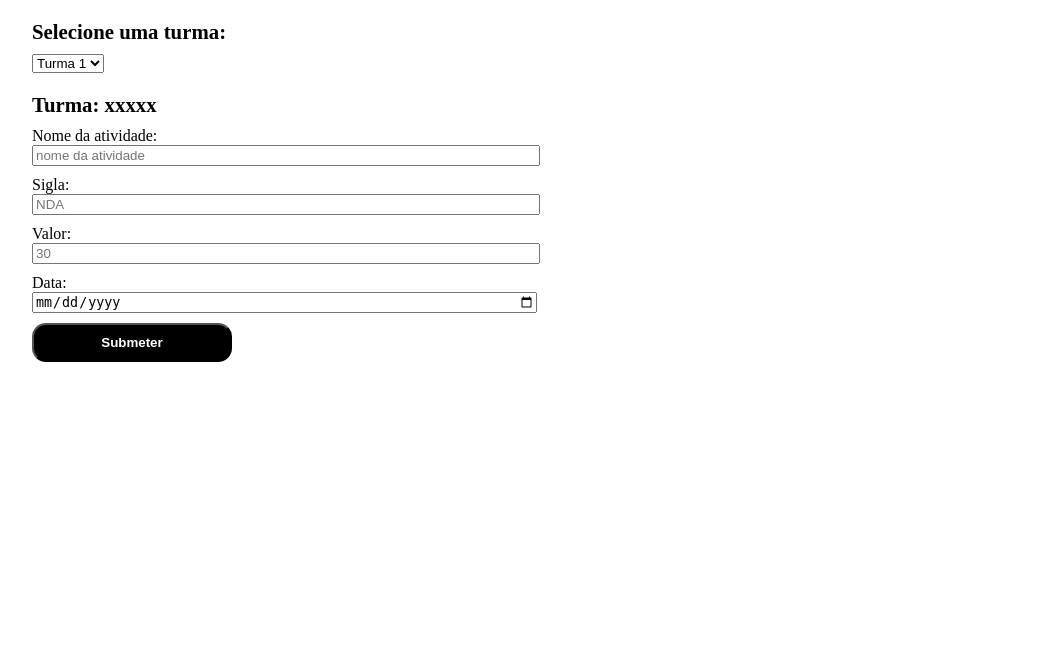
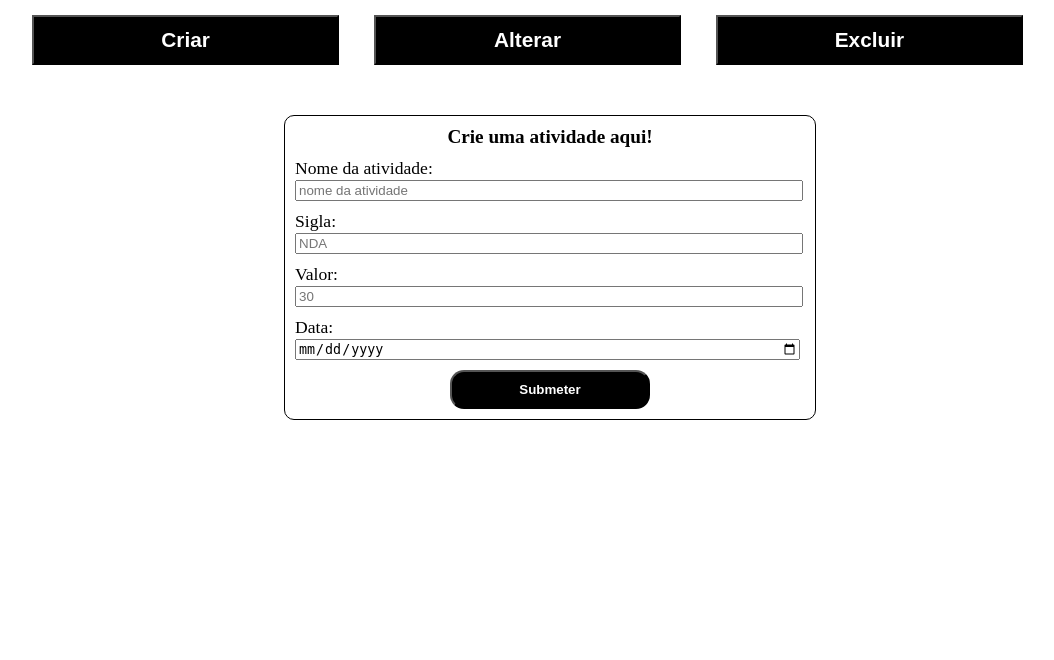
Before and after one commit to Gabrie1Alves/Sistema-de-Gerenciamento-de-Dados-Voltado-Para-Institui-es-de-Ensino, a PHP site: page /atividade-avaliativa.php in a window 1280 px wide. Shown: the part 62-722 px from the top of the page, without its empty margins (96-1150 px from the left). Run offline with PHP 8.4, Linux system fonts and the light colour scheme.

Commit message:
Criação de página de atividade avaliativa + seleção de turma

```diff
--- a/css/todos/professor.css
+++ b/css/todos/professor.css
@@ -15,9 +15,52 @@
     font-weight: 700;
     border-radius: 14px;
     background-color: black;
+    margin-left: calc(50% - 100px);
 }
 .d-none{
     display: none;
 }
+form{
+    width: 510px;
+    padding: 10px;
+    margin-top: 50px;
+    font-size: 1.1rem;
+    border-radius: 10px;
+    border: 1px solid black;
+    margin-left: calc(50% - 260px);
+}
+p{
+    font-weight: 600;
+    font-size: 1.2rem;
+    text-align: center;
+    padding-bottom: 10px;
+}
+.d-none{
+    display: none;
+}
+.p-b{
+    padding-bottom: 10px;
+}
+/* __________________ATIVIDADE AVALIATIVA___________________ */
+.selecao{
+    margin: 15px 0;
+    width: 100% !important;
+    height: 50px !important;
 
-/* __________________ATIVIDADE AVALIATIVA___________________ */
+}
+.select{
+    margin: 0;
+    width: 30%;
+    height: 100%;
+    color: white;
+    cursor: pointer;
+    margin-right: 3%;
+    font-weight: 600;
+    font-size: 1.3rem;
+    transition: all 1s;
+    background-color: black;
+}
+.select:hover{
+    border-top-left-radius: 34px;
+    border-bottom-right-radius: 34px;
+}
--- /dev/null
+++ b/js_jquery/professor.js
@@ -0,0 +1,15 @@
+function select_op_professor(op){
+    if(op === 'criar'){
+        $('#criar').removeClass('d-none');
+        $('#alterar').addClass('d-none');
+        $('#excluir').addClass('d-none');
+    }else if(op === 'alterar'){
+        $('#criar').addClass('d-none');
+        $('#alterar').removeClass('d-none');
+        $('#excluir').addClass('d-none');
+    }else if(op === 'excluir'){
+        $('#criar').addClass('d-none');
+        $('#alterar').addClass('d-none');
+        $('#excluir').removeClass('d-none');
+    }
+}
--- a/pag/professor/atividade-avaliativa.php
+++ b/pag/professor/atividade-avaliativa.php
@@ -6,18 +6,28 @@
         <!-- CSS -->
         <link rel="stylesheet" href="../../css/geral/css.css">
         <link rel="stylesheet" href="../../css/todos/professor.css">
+
+        <!-- JS -->
+        <script type="text/javascript" src="../../js_jquery/professor.js"></script>
+
+        <!-- jQuery -->
+        <script
+            src="https://code.jquery.com/jquery-3.6.0.min.js"
+            integrity="sha256-/xUj+3OJU5yExlq6GSYGSHk7tPXikynS7ogEvDej/m4="
+            crossorigin="anonymous">
+        </script>
     </head>
     <body>
         <?php include_once '../../header_footer/header.php'?>
 
         <div class="container">
-            <p class="turma">Selecione uma turma:</p>
-            <select name="turma" id="turma">
-                <option value="turma1">Turma 1</option>
-                <option value="turma2">Turma 2</option>
-            </select>
-            <p class="turma">Turma: xxxxx</p>
-            <form enctype = "multipart/form-data" form action="./pag/avalia_login.php?infos=atividadesAvaliativas" method="POST">
+            <div class="selecao">
+                <button onclick="select_op_professor('criar')" class="select">Criar</button>
+                <button onclick="select_op_professor('alterar')" class="select">Alterar</button>
+                <button onclick="select_op_professor('excluir')" class="select">Excluir</button>
+            </div>
+            <form id="criar" enctype = "multipart/form-data" form action="./pag/avalia_login.php?infos=atividadesAvaliativas" method="POST">
+                <p>Crie uma atividade aqui!</p>
                 <input class="d-none" name="atividade" id="atividade" placeholder="nome da atividade" value="COLOCAR A TURMA AQUI" required>
                 Nome da atividade: <br>
                 <input class="input" name="atividade" id="atividade" placeholder="nome da atividade" required> <br>
@@ -31,6 +41,38 @@
                 <button class="btn" type="submit">Submeter</button>
             </form>
 
+            <form id="alterar" class="d-none" enctype = "multipart/form-data" form action="./pag/avalia_login.php?infos=atividadesAvaliativas" method="POST">
+                <p>Altere uma atividade aqui!</p>
+                <input class="d-none" name="atividade" id="atividade" placeholder="nome da atividade" value="COLOCAR A TURMA AQUI" required>
+                Nome da atividade: <br>
+                <input class="input" name="atividade" id="atividade" placeholder="nome da atividade" required> <br>
+                Sigla: <br>
+                <input class="input" name="sigla" id="sigla" placeholder="NDA" required > <br>
+                Valor: <br>
+                <input class="input" name="valor" id="valor" placeholder="30" required > <br>
+                Data: <br>
+                <input class="input" name="data" id="data" required placeholder="30/10/22" type="date">
+                <br>
+                <button class="btn" type="submit">Submeter</button>
+            </form>
+
+            <form id="excluir" class="d-none" enctype = "multipart/form-data" form action="./pag/avalia_login.php?infos=atividadesAvaliativas" method="POST">
+                <p>Exclua atividades aqui!</p>
+                <input class="d-none" name="atividade" id="atividade" placeholder="nome da atividade" value="COLOCAR A TURMA AQUI" required>
+                Selecione as atividades que deseja excluir: <br>
+
+                <div class="p-b">
+                    <input type = "checkbox" id = "música" name = "interesse" value = "música">
+                    <label for = "music"> AV1 </ label>
+                </div>
+                <div class="p-b">
+                    <input type = "checkbox" id = "música" name = "interesse" value = "música">
+                    <label for = "music"> AV1 </ label>
+                </div>
+
+                <button class="btn" type="submit">Submeter</button>
+            </form>
+
         </div>
 
         <?php include_once '../../header_footer/footer.php'?>
```
Also changed, not shown: pag/home/professor.php (+5 -5 lines), pag/turma/turma.php (added, +42 -0 lines).
